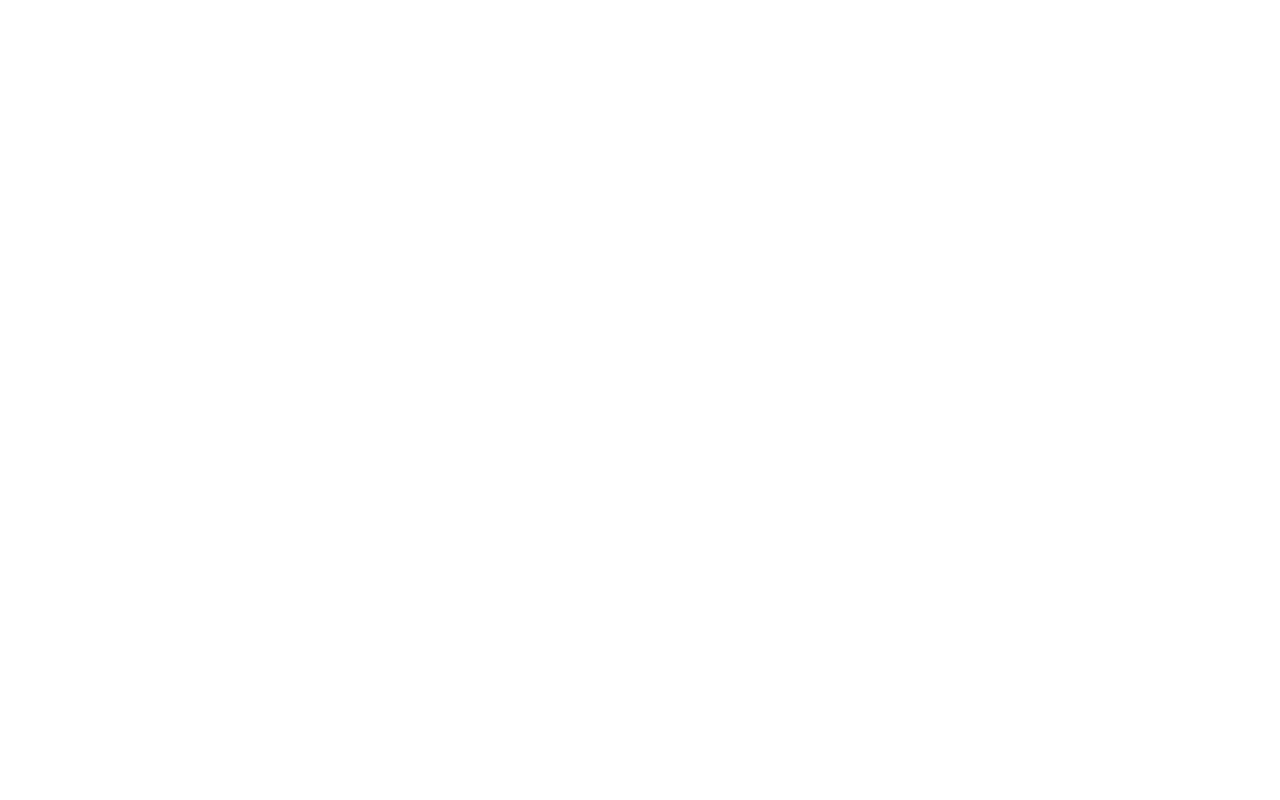
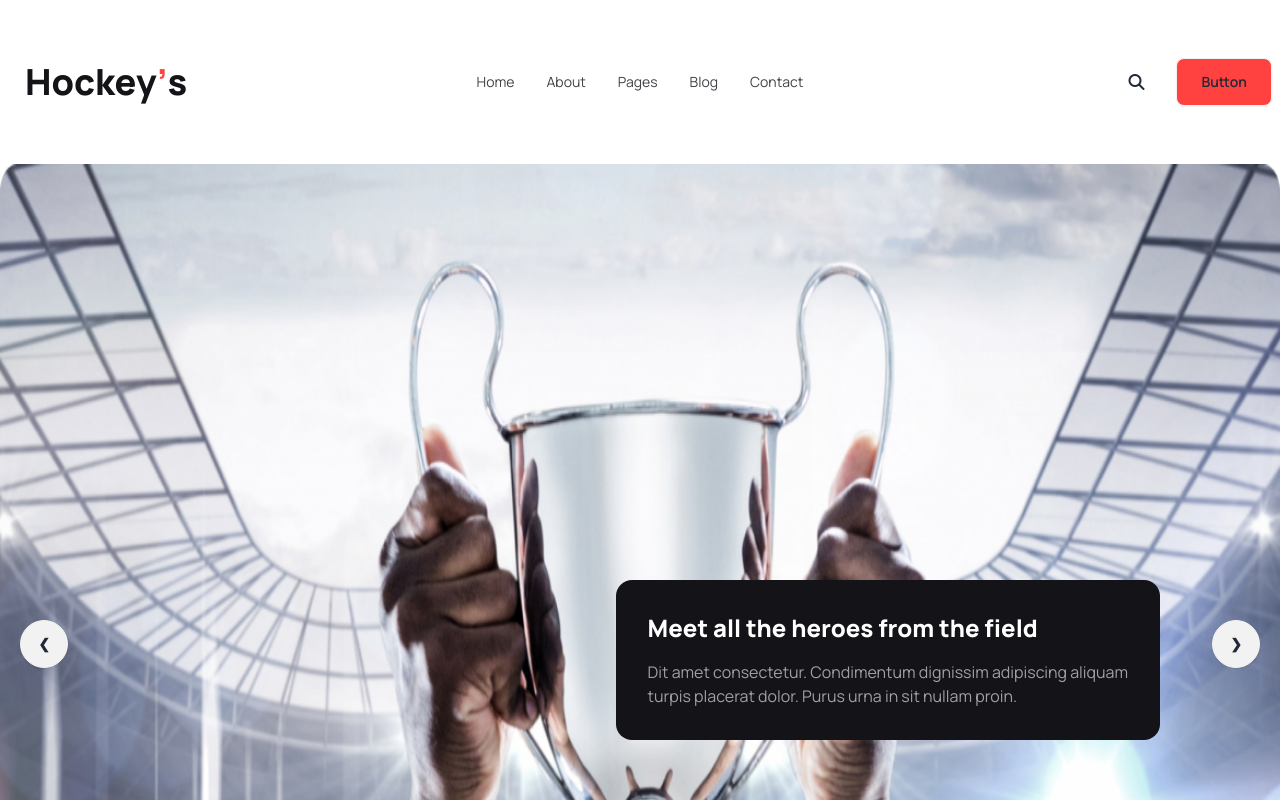
Before and after one commit to MdAlAmin212104/Assignment3, a plain HTML site: page index.html in a window 1280 px wide. Shown: the top 800 px of the page. Drawn offline with nearby package versions, Linux system fonts and the light colour scheme; grey boxes are pictures that could not be loaded.

Commit message:
header ends

```diff
--- a/index.html
+++ b/index.html
@@ -4,9 +4,94 @@
       <meta charset="UTF-8">
       <meta name="viewport" content="width=device-width, initial-scale=1.0">
       <title>Hockey</title>
+      <!-- tailwind and daisyui cdn -->
+      <link href="https://cdn.jsdelivr.net/npm/daisyui@4.6.0/dist/full.min.css" rel="stylesheet" type="text/css" />
+      <script src="https://cdn.tailwindcss.com"></script>
+
+      <!-- font awesome icon link -->
+      <script src="https://kit.fontawesome.com/3237bfc720.js" crossorigin="anonymous"></script>
+
+      <!-- google fonts link -->
+      <link rel="preconnect" href="https://fonts.googleapis.com">
+      <link rel="preconnect" href="https://fonts.gstatic.com" crossorigin>
+      <link href="https://fonts.googleapis.com/css2?family=Manrope:wght@200..800&display=swap" rel="stylesheet">
+      <style>
+            .font{
+                  font-family: "Manrope", sans-serif;
+            }
+      </style>
 </head>
-<body>
-      <header>
+<body class="font">
+      <header class="container mx-auto">
+            <div class="navbar bg-base-100 py-14">
+                  <div class="navbar-start">
+                    <div class="dropdown">
+                      <div tabindex="0" role="button" class="btn btn-ghost lg:hidden">
+                        <svg xmlns="http://www.w3.org/2000/svg" class="h-5 w-5" fill="none" viewBox="0 0 24 24" stroke="currentColor"><path stroke-linecap="round" stroke-linejoin="round" stroke-width="2" d="M4 6h16M4 12h8m-8 6h16" /></svg>
+                      </div>
+                      <ul tabindex="0" class="menu menu-sm dropdown-content mt-3 z-[1] p-2 shadow rounded-box w-52 bg-white">
+                        <li><a class="hover:text-[#FF4240]">Home</a></li>
+                        <li><a class="hover:text-[#FF4240]">About</a></li>
+                        <li><a class="hover:text-[#FF4240]">Pages</a></li>
+                        <li><a class="hover:text-[#FF4240]">Blog</a></li>
+                        <li><a class="hover:text-[#FF4240]">Contact</a></li>
+                      </ul>
+                    </div>
+                    <a class="btn btn-ghost text-2xl lg:text-4xl text-[#131318] font-extrabold">Hockey<span class="text-[#FF4240] text-4xl relative right-2">’</span><span class="-ml-4">s</span></a>
+                  </div>
+                  <div class="navbar-center hidden lg:flex">
+                    <ul class="menu menu-horizontal px-1 text-[#424247]">
+                        <li><a class="hover:text-[#FF4240]">Home</a></li>
+                        <li><a class="hover:text-[#FF4240]">About</a></li>
+                        <li><a class="hover:text-[#FF4240]">Pages</a></li>
+                        <li><a class="hover:text-[#FF4240]">Blog</a></li>
+                        <li><a class="hover:text-[#FF4240]">Contact</a></li>
+                    </ul>
+                  </div>
+                  <div class="navbar-end">
+                    <i class="fa-solid fa-magnifying-glass ml-2 hidden lg:flex"></i>
+                    <a class="btn ml-8 bg-[#FF4240] gap-5 px-6 py-4">Button</a>
+                  </div>
+            </div>
+
+            <!-- carousel section -->
+
+            <div class="carousel w-full">
+                  <div id="slide1" class="carousel-item relative w-full">
+                    <img src="Images/1.png" class="w-full" />
+                    <div class="absolute flex justify-between transform -translate-y-1/2 left-5 right-5 top-1/2">
+                      <a href="#slide4" class="btn btn-circle">❮</a>
+                      <a href="#slide2" class="btn btn-circle">❯</a>
+                    </div>
+                  </div>
+
+                  <div id="slide2" class="carousel-item relative w-full">
+                    <img src="https://daisyui.com/images/stock/photo-1609621838510-5ad474b7d25d.jpg" class="w-full" />
+                    <div class="absolute flex justify-between transform -translate-y-1/2 left-5 right-5 top-1/2">
+                      <a href="#slide1" class="btn btn-circle">❮</a>
+                      <a href="#slide3" class="btn btn-circle">❯</a>
+                    </div>
+                  </div>
+                  <div id="slide3" class="carousel-item relative w-full">
+                    <img src="https://daisyui.com/images/stock/photo-1414694762283-acccc27bca85.jpg" class="w-full" />
+                    <div class="absolute flex justify-between transform -translate-y-1/2 left-5 right-5 top-1/2">
+                      <a href="#slide2" class="btn btn-circle">❮</a>
+                      <a href="#slide4" class="btn btn-circle">❯</a>
+                    </div>
+                  </div>
+                  <div id="slide4" class="carousel-item relative w-full">
+                    <img src="https://daisyui.com/images/stock/photo-1665553365602-b2fb8e5d1707.jpg" class="w-full" />
+                    <div class="absolute flex justify-between transform -translate-y-1/2 left-5 right-5 top-1/2">
+                      <a href="#slide3" class="btn btn-circle">❮</a>
+                      <a href="#slide1" class="btn btn-circle">❯</a>
+                    </div>
+                  </div>
+            </div>
+
+            <div class="lg:absolute top-[580px] right-[120px] bg-[#131318] rounded-2xl p-4 lg:p-8 ">
+                  <h3 class="text-2xl font-extrabold text-[#FFF]">Meet all the heroes from the field</h3>
+                  <p class="text-[#ffffff99] mt-4">Dit amet consectetur. Condimentum dignissim adipiscing aliquam <br> turpis placerat dolor. Purus urna in sit nullam proin. </p>
+            </div>
 
       </header>
       <main>
--- /dev/null
+++ b/tailwind.config.js
@@ -0,0 +1,8 @@
+/** @type {import('tailwindcss').Config} */
+module.exports = {
+      content: ["./src/**/*.{html,js}"],
+      theme: {
+        extend: {},
+      },
+      plugins: [],
+}
```
